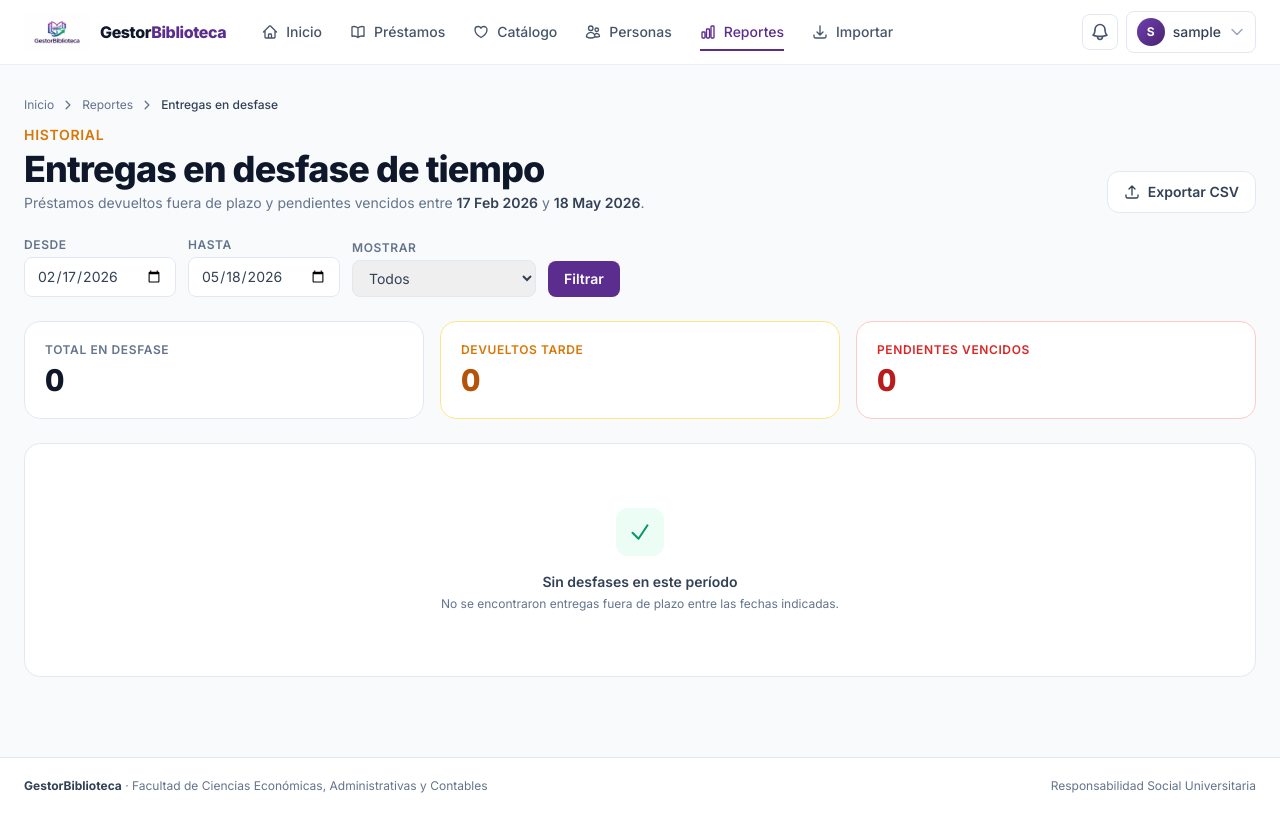
After one commit to BannedForMacros/Gestor-Biblioteca-GA, a Django app: page /reportes/entregas-desfase/ in a window 1280 px wide. The commit adds this page. Run offline with Django 5.2, Linux system fonts and the light colour scheme; the visitor is signed in with stand-in values (Sample User, id 1); data that the repository does not hold is empty; some libraries are stand-ins or nearby versions.

Commit message:
implementaciond de reportes de desfase

```diff
--- a/apps/reportes/urls.py
+++ b/apps/reportes/urls.py
@@ -10,4 +10,5 @@ urlpatterns = [
     path("inventario/", views.inventario, name="inventario"),
     path("prestamos-periodo/", views.prestamos_periodo, name="prestamos_periodo"),
     path("no-devueltos/", views.no_devueltos, name="no_devueltos"),
+    path("entregas-desfase/", views.entregas_desfase, name="entregas_desfase"),
 ]
--- a/apps/reportes/views.py
+++ b/apps/reportes/views.py
@@ -2,7 +2,8 @@ import csv
 from datetime import timedelta
 
 from django.contrib.auth.decorators import login_required
-from django.db.models import Count, F, Q, Sum
+from django.db.models import Count, ExpressionWrapper, F, Q, Sum
+from django.db.models.fields import DurationField
 from django.db.models.functions import TruncDate
 from django.http import HttpResponse
 from django.shortcuts import render
@@ -458,3 +459,90 @@ def no_devueltos(request):
         "hoy": hoy,
         "total": base.count(),
     })
+
+
+# ============================================================
+#  6. HISTORIAL DE ENTREGAS EN DESFASE
+# ============================================================
+
+@login_required
+def entregas_desfase(request):
+    desde, hasta = _parse_rango(request, dias_default=90)
+    hoy = timezone.now().date()
+    filtro = request.GET.get("filtro", "todos")
+
+    devueltos_tarde = Q(
+        estado=Prestamo.Estado.DEVUELTO,
+        fecha_devolucion_real__date__gt=F("fecha_devolucion_esperada"),
+        fecha_prestamo__date__gte=desde,
+        fecha_prestamo__date__lte=hasta,
+    )
+    activos_vencidos = Q(
+        estado=Prestamo.Estado.ACTIVO,
+        fecha_devolucion_esperada__lt=hoy,
+        fecha_prestamo__date__gte=desde,
+        fecha_prestamo__date__lte=hasta,
+    )
+
+    if filtro == "devueltos":
+        q = devueltos_tarde
+    elif filtro == "pendientes":
+        q = activos_vencidos
+    else:
+        q = devueltos_tarde | activos_vencidos
+
+    base = (
+        Prestamo.objects.filter(q)
+        .select_related("ejemplar__libro", "ejemplar__libro__categoria", "usuario")
+        .order_by("-fecha_prestamo")
+    )
+
+    total = base.count()
+    n_devueltos_tarde = Prestamo.objects.filter(devueltos_tarde).count()
+    n_pendientes = Prestamo.objects.filter(activos_vencidos).count()
+
+    def _dias_desfase(p):
+        if p.estado == Prestamo.Estado.DEVUELTO and p.fecha_devolucion_real:
+            return (p.fecha_devolucion_real.date() - p.fecha_devolucion_esperada).days
+        if p.estado == Prestamo.Estado.ACTIVO:
+            return (hoy - p.fecha_devolucion_esperada).days
+        return 0
+
+    prestamos_con_desfase = []
+    for p in base:
+        p.dias_desfase = _dias_desfase(p)
+        prestamos_con_desfase.append(p)
+
+    if request.GET.get("export") == "csv":
+        rows = []
+        for p in prestamos_con_desfase:
+            rows.append((
+                p.ejemplar.codigo,
+                p.ejemplar.libro.titulo,
+                p.usuario.codigo_universitario,
+                p.usuario.nombre_completo,
+                p.usuario.escuela,
+                p.fecha_prestamo.strftime("%Y-%m-%d"),
+                p.fecha_devolucion_esperada.strftime("%Y-%m-%d"),
+                p.fecha_devolucion_real.strftime("%Y-%m-%d %H:%M") if p.fecha_devolucion_real else "Pendiente",
+                p.dias_desfase,
+                p.get_estado_display(),
+            ))
+        return _csv_response(
+            f"entregas_desfase_{desde}_{hasta}.csv",
+            ["Código ejemplar", "Título", "Código persona", "Persona", "Escuela",
+             "Fecha préstamo", "Devolución esperada", "Devolución real",
+             "Días de desfase", "Estado"],
+            rows,
+        )
+
+    return render(request, "reportes/entregas_desfase.html", {
+        "prestamos": prestamos_con_desfase,
+        "desde": desde,
+        "hasta": hasta,
+        "total": total,
+        "n_devueltos_tarde": n_devueltos_tarde,
+        "n_pendientes": n_pendientes,
+        "filtro": filtro,
+        "hoy": hoy,
+    })
--- /dev/null
+++ b/templates/reportes/entregas_desfase.html
@@ -0,0 +1,156 @@
+{% extends "base.html" %}
+
+{% block title %}Entregas en desfase · Reportes{% endblock %}
+
+{% block content %}
+<div class="max-w-7xl mx-auto px-4 sm:px-6 py-8">
+
+  <header class="anim-entrada mb-6 flex flex-col sm:flex-row sm:items-end sm:justify-between gap-4">
+    <div>
+      <nav class="flex items-center gap-2 text-xs text-slate-500 mb-3">
+        <a href="{% url 'home' %}" class="hover:text-marca-700 transition-colors">Inicio</a>
+        <svg class="w-3 h-3" fill="none" stroke="currentColor" stroke-width="2.5" viewBox="0 0 24 24"><path stroke-linecap="round" stroke-linejoin="round" d="M8.25 4.5l7.5 7.5-7.5 7.5"/></svg>
+        <a href="{% url 'reportes:indice' %}" class="hover:text-marca-700 transition-colors">Reportes</a>
+        <svg class="w-3 h-3" fill="none" stroke="currentColor" stroke-width="2.5" viewBox="0 0 24 24"><path stroke-linecap="round" stroke-linejoin="round" d="M8.25 4.5l7.5 7.5-7.5 7.5"/></svg>
+        <span class="text-slate-700 font-medium">Entregas en desfase</span>
+      </nav>
+      <p class="text-sm font-semibold text-amber-600 uppercase tracking-wider mb-1">Historial</p>
+      <h1 class="text-3xl sm:text-4xl font-extrabold text-slate-900 tracking-tight">Entregas en desfase de tiempo</h1>
+      <p class="text-sm text-slate-500 mt-1">
+        Préstamos devueltos fuera de plazo y pendientes vencidos entre
+        <span class="font-semibold text-slate-700">{{ desde|date:"d M Y" }}</span> y
+        <span class="font-semibold text-slate-700">{{ hasta|date:"d M Y" }}</span>.
+      </p>
+    </div>
+    <a href="?desde={{ desde|date:'Y-m-d' }}&hasta={{ hasta|date:'Y-m-d' }}&filtro={{ filtro }}&export=csv"
+       class="inline-flex items-center gap-2 px-4 py-2.5 rounded-xl bg-white border border-slate-200 text-slate-700 text-sm font-semibold hover:border-acento-300 hover:text-acento-700 transition-colors flex-shrink-0">
+      <svg class="w-4 h-4" fill="none" stroke="currentColor" stroke-width="2" viewBox="0 0 24 24"><path stroke-linecap="round" stroke-linejoin="round" d="M3 16.5v2.25A2.25 2.25 0 0 0 5.25 21h13.5A2.25 2.25 0 0 0 21 18.75V16.5m-13.5-9L12 3m0 0 4.5 4.5M12 3v13.5"/></svg>
+      Exportar CSV
+    </a>
+  </header>
+
+  <!-- Filtros -->
+  <form method="get" class="anim-entrada-1 mb-6 flex flex-wrap items-end gap-3">
+    <div>
+      <label class="block text-xs font-semibold text-slate-500 uppercase tracking-wider mb-1">Desde</label>
+      <input type="date" name="desde" value="{{ desde|date:'Y-m-d' }}"
+             class="px-3 py-2 rounded-lg border border-slate-200 text-sm text-slate-700 focus:ring-2 focus:ring-marca-300 focus:border-marca-400 transition-colors">
+    </div>
+    <div>
+      <label class="block text-xs font-semibold text-slate-500 uppercase tracking-wider mb-1">Hasta</label>
+      <input type="date" name="hasta" value="{{ hasta|date:'Y-m-d' }}"
+             class="px-3 py-2 rounded-lg border border-slate-200 text-sm text-slate-700 focus:ring-2 focus:ring-marca-300 focus:border-marca-400 transition-colors">
+    </div>
+    <div>
+      <label class="block text-xs font-semibold text-slate-500 uppercase tracking-wider mb-1">Mostrar</label>
+      <select name="filtro"
+              class="px-3 py-2 rounded-lg border border-slate-200 text-sm text-slate-700 focus:ring-2 focus:ring-marca-300 focus:border-marca-400 transition-colors">
+        <option value="todos" {% if filtro == "todos" %}selected{% endif %}>Todos</option>
+        <option value="devueltos" {% if filtro == "devueltos" %}selected{% endif %}>Devueltos tarde</option>
+        <option value="pendientes" {% if filtro == "pendientes" %}selected{% endif %}>Pendientes vencidos</option>
+      </select>
+    </div>
+    <button type="submit"
+            class="px-4 py-2 rounded-lg bg-marca-600 text-white text-sm font-semibold hover:bg-marca-700 transition-colors">
+      Filtrar
+    </button>
+  </form>
+
+  <!-- KPIs -->
+  <section class="anim-entrada-1 grid grid-cols-1 sm:grid-cols-3 gap-4 mb-6">
+    <article class="bg-white rounded-2xl border border-slate-200 p-5">
+      <p class="text-xs font-semibold text-slate-500 uppercase tracking-wider">Total en desfase</p>
+      <p class="text-3xl font-extrabold text-slate-900 mt-1 tabular-nums">{{ total }}</p>
+    </article>
+    <article class="bg-white rounded-2xl border border-amber-200 p-5">
+      <p class="text-xs font-semibold text-amber-600 uppercase tracking-wider">Devueltos tarde</p>
+      <p class="text-3xl font-extrabold text-amber-700 mt-1 tabular-nums">{{ n_devueltos_tarde }}</p>
+    </article>
+    <article class="bg-white rounded-2xl border border-red-200 p-5">
+      <p class="text-xs font-semibold text-red-600 uppercase tracking-wider">Pendientes vencidos</p>
+      <p class="text-3xl font-extrabold text-red-700 mt-1 tabular-nums">{{ n_pendientes }}</p>
+    </article>
+  </section>
+
+  <!-- Tabla -->
+  <section class="anim-entrada-2 bg-white rounded-2xl border border-slate-200 overflow-hidden">
+    {% if prestamos %}
+      <div class="overflow-x-auto">
+        <table class="w-full text-sm">
+          <thead>
+            <tr class="bg-slate-50/70 border-b border-slate-100">
+              <th class="text-left px-6 py-3 text-xs font-semibold text-slate-500 uppercase tracking-wider">Libro / Ejemplar</th>
+              <th class="text-left px-6 py-3 text-xs font-semibold text-slate-500 uppercase tracking-wider">Persona</th>
+              <th class="text-left px-6 py-3 text-xs font-semibold text-slate-500 uppercase tracking-wider">Fecha préstamo</th>
+              <th class="text-left px-6 py-3 text-xs font-semibold text-slate-500 uppercase tracking-wider">Devolución esperada</th>
+              <th class="text-left px-6 py-3 text-xs font-semibold text-slate-500 uppercase tracking-wider">Devolución real</th>
+              <th class="text-center px-6 py-3 text-xs font-semibold text-slate-500 uppercase tracking-wider">Desfase</th>
+              <th class="text-center px-6 py-3 text-xs font-semibold text-slate-500 uppercase tracking-wider">Estado</th>
+            </tr>
+          </thead>
+          <tbody class="divide-y divide-slate-100">
+            {% for p in prestamos %}
+              <tr class="hover:bg-amber-50/30 transition-colors">
+                <td class="px-6 py-3">
+                  <p class="font-semibold text-slate-900 line-clamp-1">{{ p.ejemplar.libro.titulo }}</p>
+                  <p class="text-xs text-slate-400 font-mono mt-0.5">{{ p.ejemplar.codigo }}</p>
+                </td>
+                <td class="px-6 py-3">
+                  <div class="flex items-center gap-2">
+                    <span class="w-7 h-7 rounded-full bg-gradient-to-br from-amber-100 to-amber-200 text-amber-800 flex items-center justify-center font-bold text-xs flex-shrink-0">
+                      {{ p.usuario.nombres|slice:":1" }}{{ p.usuario.apellidos|slice:":1" }}
+                    </span>
+                    <div class="min-w-0">
+                      <a href="{% url 'usuarios:persona_detalle' p.usuario_id %}" class="font-semibold text-slate-900 hover:text-marca-700 transition-colors line-clamp-1">{{ p.usuario.nombre_completo }}</a>
+                      <p class="text-xs text-slate-400 font-mono">{{ p.usuario.codigo_universitario }}</p>
+                    </div>
+                  </div>
+                </td>
+                <td class="px-6 py-3 text-slate-700 tabular-nums">{{ p.fecha_prestamo|date:"d M Y" }}</td>
+                <td class="px-6 py-3 text-slate-700 tabular-nums">{{ p.fecha_devolucion_esperada|date:"d M Y" }}</td>
+                <td class="px-6 py-3 tabular-nums">
+                  {% if p.fecha_devolucion_real %}
+                    <span class="text-slate-700">{{ p.fecha_devolucion_real|date:"d M Y" }}</span>
+                  {% else %}
+                    <span class="text-red-500 text-xs font-semibold italic">Pendiente</span>
+                  {% endif %}
+                </td>
+                <td class="px-6 py-3 text-center">
+                  <span class="inline-flex items-center gap-1.5 px-2.5 py-0.5 rounded-full font-mono tabular-nums text-xs font-bold
+                    {% if p.dias_desfase > 14 %}bg-red-100 text-red-800
+                    {% elif p.dias_desfase > 7 %}bg-red-50 text-red-700
+                    {% elif p.dias_desfase > 3 %}bg-amber-100 text-amber-800
+                    {% else %}bg-amber-50 text-amber-700{% endif %}">
+                    {{ p.dias_desfase }} día{{ p.dias_desfase|pluralize }}
+                  </span>
+                </td>
+                <td class="px-6 py-3 text-center">
+                  {% if p.estado == "DEVUELTO" %}
+                    <span class="inline-flex items-center gap-1 px-2.5 py-0.5 rounded-full text-xs font-semibold bg-emerald-50 text-emerald-700">
+                      <svg class="w-3 h-3" fill="none" stroke="currentColor" stroke-width="2.5" viewBox="0 0 24 24"><path stroke-linecap="round" stroke-linejoin="round" d="m4.5 12.75 6 6 9-13.5"/></svg>
+                      Devuelto
+                    </span>
+                  {% else %}
+                    <span class="inline-flex items-center gap-1 px-2.5 py-0.5 rounded-full text-xs font-semibold bg-red-50 text-red-700">
+                      <svg class="w-3 h-3" fill="none" stroke="currentColor" stroke-width="2.5" viewBox="0 0 24 24"><path stroke-linecap="round" stroke-linejoin="round" d="M12 6v6h4.5m4.5 0a9 9 0 1 1-18 0 9 9 0 0 1 18 0Z"/></svg>
+                      Vencido
+                    </span>
+                  {% endif %}
+                </td>
+              </tr>
+            {% endfor %}
+          </tbody>
+        </table>
+      </div>
+    {% else %}
+      <div class="px-6 py-16 text-center">
+        <div class="mx-auto w-12 h-12 rounded-xl bg-acento-50 text-acento-600 flex items-center justify-center mb-4">
+          <svg class="w-6 h-6" fill="none" stroke="currentColor" stroke-width="2" viewBox="0 0 24 24"><path stroke-linecap="round" stroke-linejoin="round" d="m4.5 12.75 6 6 9-13.5"/></svg>
+        </div>
+        <p class="text-sm font-semibold text-slate-700">Sin desfases en este período</p>
+        <p class="text-xs text-slate-500 mt-1">No se encontraron entregas fuera de plazo entre las fechas indicadas.</p>
+      </div>
+    {% endif %}
+  </section>
+</div>
+{% endblock %}
```
Also changed, not shown: templates/reportes/indice.html (+12 -0 lines), .claude/settings.local.json.
